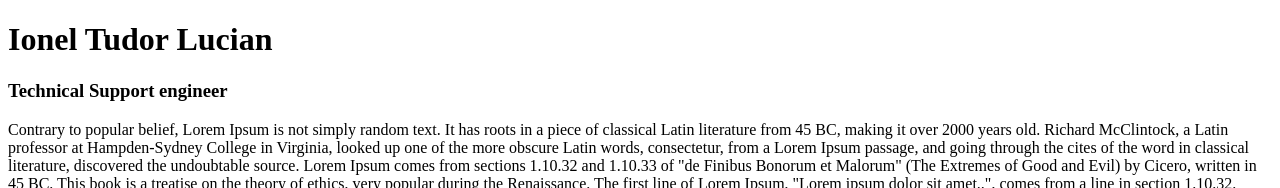
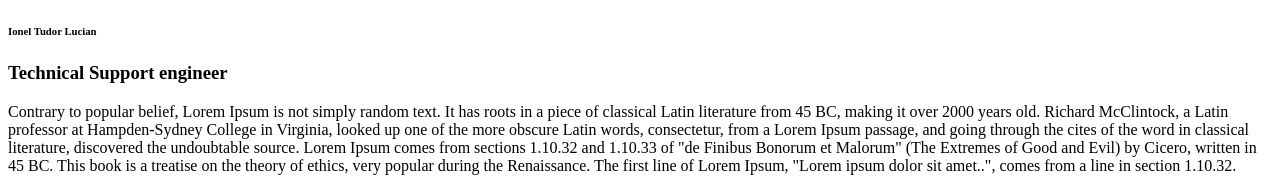
Before and after one commit to tudorlucian/Practica-front-end-Wantsome, a plain HTML site: page Saptamana 2/Practica 1/index_primul_html.html in a window 1280 px wide. Shown: the top 188 px of the page. Drawn offline with Linux system fonts and the light colour scheme; grey boxes are pictures that could not be loaded.

Commit message:
modificat h1 la h6 + charset

```diff
--- a/Saptamana 2/Practica 1/index_primul_html.html
+++ b/Saptamana 2/Practica 1/index_primul_html.html
@@ -2,9 +2,10 @@
 <html>
 <head>
     <title>Buna ziua, Iasi!</title>
+    <meta charset="UTF-8">
 </head>
 <body>
-<h1>Ionel Tudor Lucian</h1>
+<h6>Ionel Tudor Lucian</h6>
 <h3>Technical Support engineer</h3>
 <p>Contrary to popular belief, Lorem Ipsum is not simply random text. It has roots in a piece of classical Latin literature from 45 BC, making it over 2000 years old. Richard McClintock, a Latin professor at Hampden-Sydney College in Virginia, looked up one of the more obscure Latin words, consectetur, from a Lorem Ipsum passage, and going through the cites of the word in classical literature, discovered the undoubtable source. Lorem Ipsum comes from sections 1.10.32 and 1.10.33 of "de Finibus Bonorum et Malorum" (The Extremes of Good and Evil) by Cicero, written in 45 BC. This book is a treatise on the theory of ethics, very popular during the Renaissance. The first line of Lorem Ipsum, "Lorem ipsum dolor sit amet..", comes from a line in section 1.10.32.</p>
 <img src="https://assets.catawiki.nl/assets/2017/10/3/0/e/7/0e7acb35-7f09-4f57-a87a-43187308f690.jpg">
```
